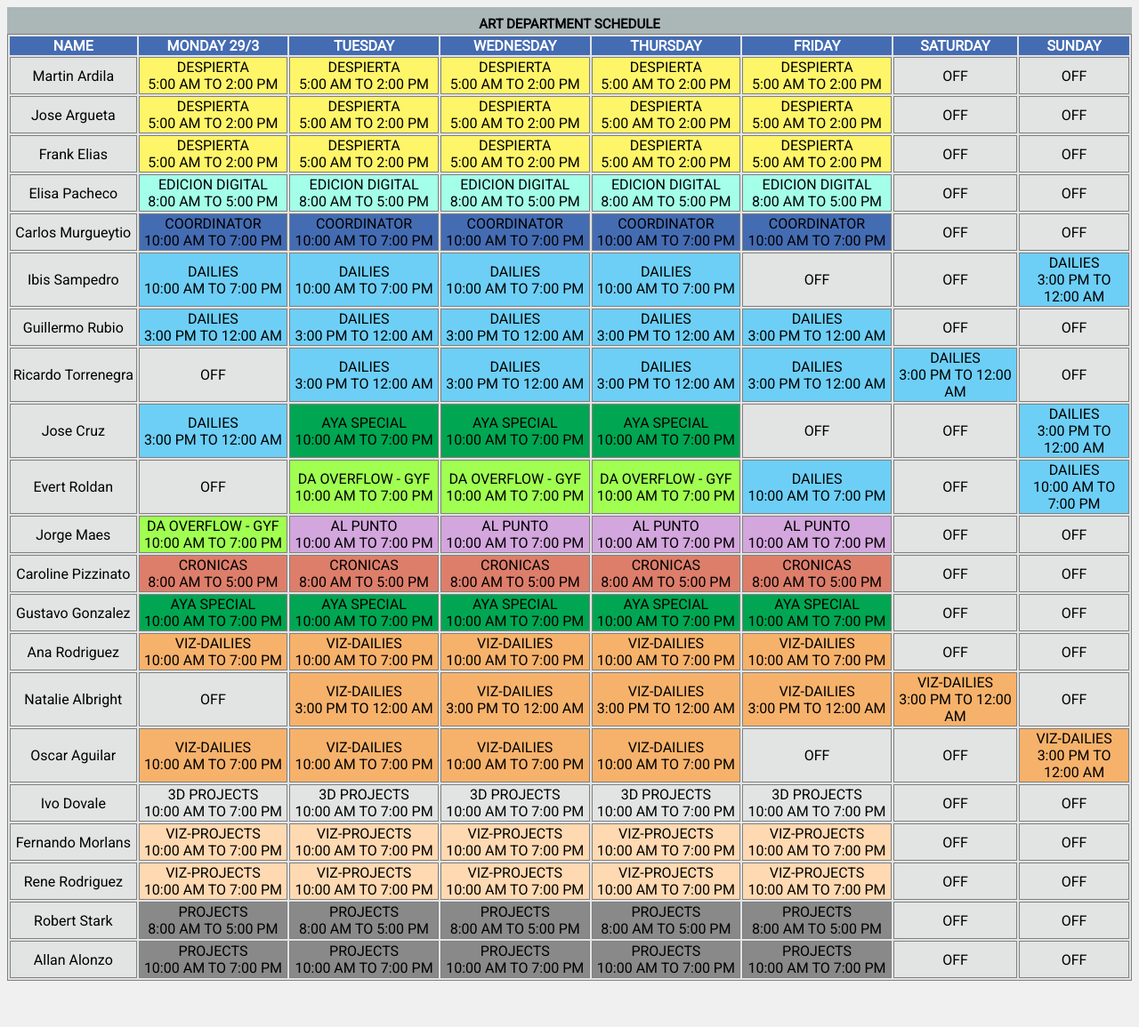
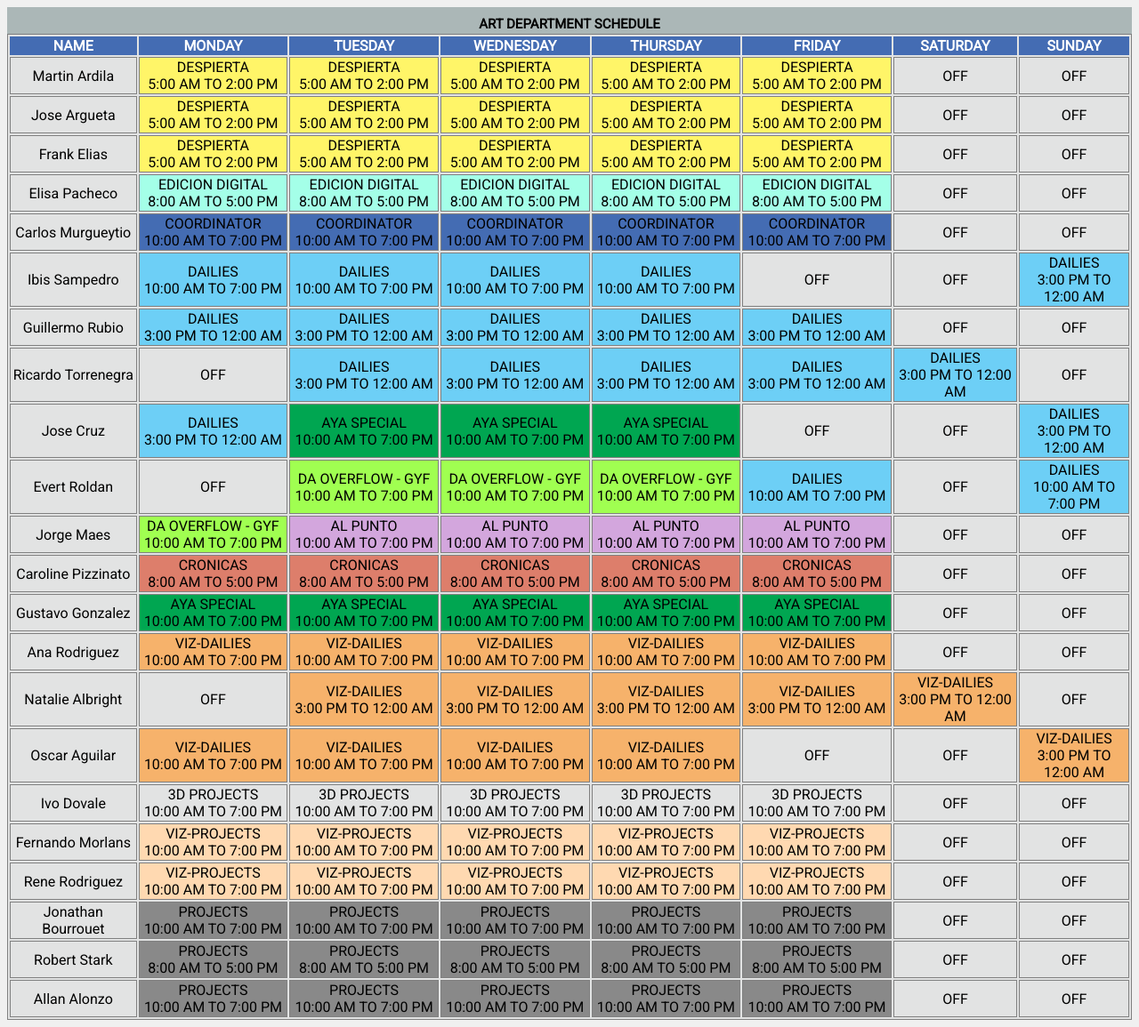
Before and after one commit to dani5050/SCHEDULER, a plain HTML site: page index.html in a window 1280 px wide. Shown: the whole page at 89% size. Before the commit the page ends 1111 px from the top, so only its background shows below. Drawn offline with nearby package versions, Linux system fonts and the light colour scheme.

Commit message:
Update index.html

```diff
--- a/index.html
+++ b/index.html
@@ -20,7 +20,7 @@
 <table id="reservationTable">
  <tr>
     <th>NAME</th>
-    <th>MONDAY 29/3</th>
+    <th>MONDAY</th>
     <th>TUESDAY</th>
     <th>WEDNESDAY</th>
     <th>THURSDAY</th>
@@ -228,13 +228,24 @@
     <td>OFF</td>
 </tr>
 
-<tr class="">
+ <tr class="">
     <td>Rene Rodriguez</td>
     <td>VIZ-PROJECTS <br>10:00 AM TO 7:00 PM</td>
     <td>VIZ-PROJECTS <br>10:00 AM TO 7:00 PM</td>
     <td>VIZ-PROJECTS <br>10:00 AM TO 7:00 PM</td>
     <td>VIZ-PROJECTS <br>10:00 AM TO 7:00 PM</td>
     <td>VIZ-PROJECTS <br>10:00 AM TO 7:00 PM</td>
+    <td>OFF</td>
+    <td>OFF</td>
+</tr>
+
+<tr class="">
+    <td>Jonathan Bourrouet</td>
+    <td>PROJECTS <br>10:00 AM TO 7:00 PM</td>
+    <td>PROJECTS <br>10:00 AM TO 7:00 PM</td>
+    <td>PROJECTS <br>10:00 AM TO 7:00 PM</td>
+    <td>PROJECTS <br>10:00 AM TO 7:00 PM</td>
+    <td>PROJECTS <br>10:00 AM TO 7:00 PM</td>
     <td>OFF</td>
     <td>OFF</td>
 </tr>
```
